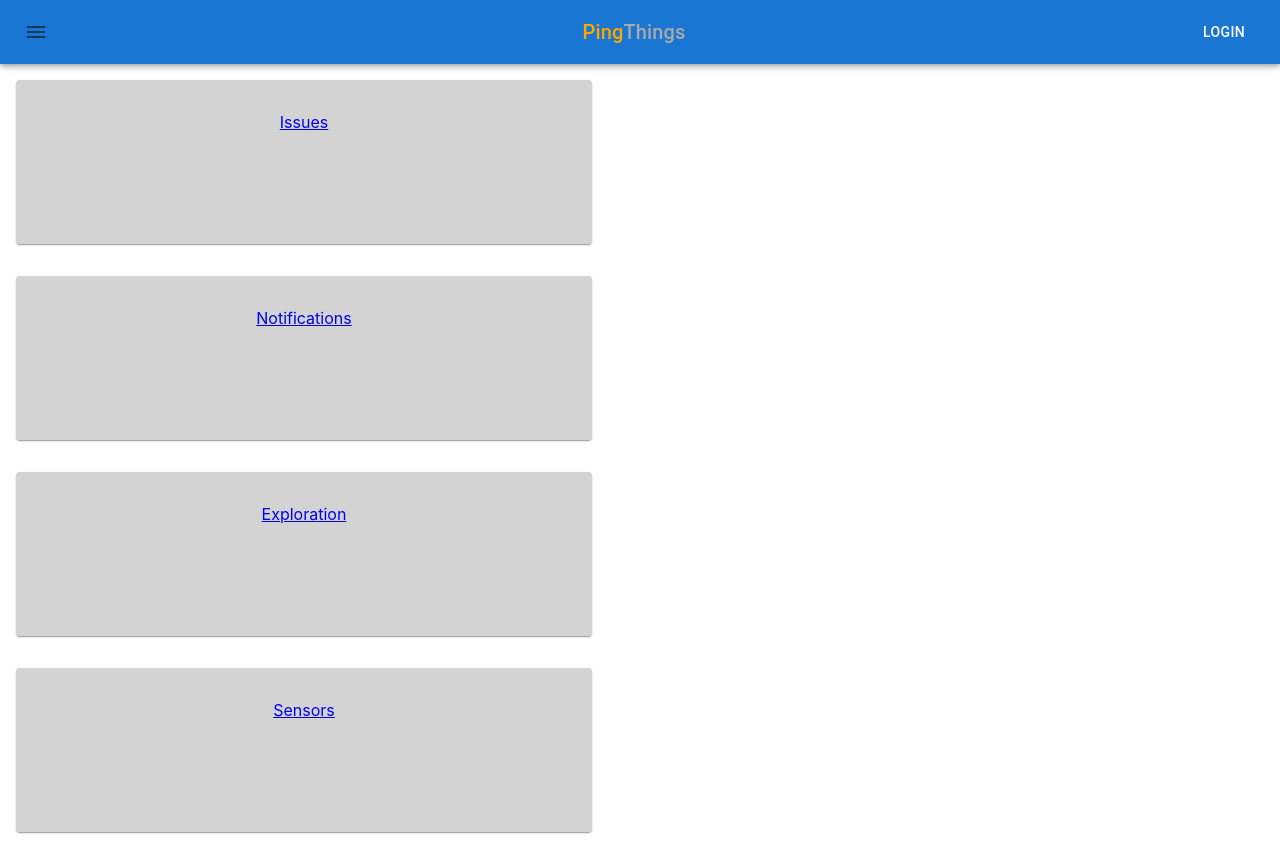
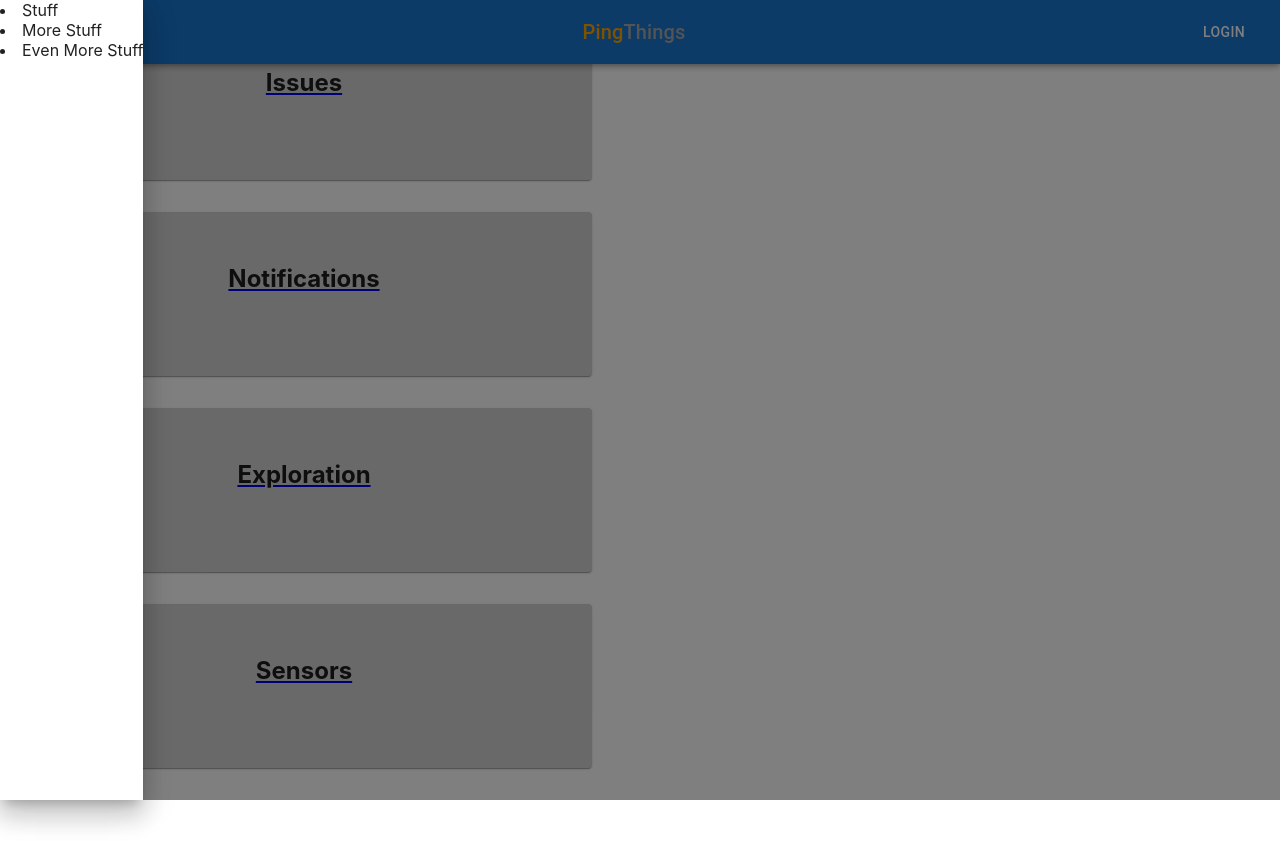
Before and after one commit to colin-eberhardt/ping-things-sensors, a React (Create React App) app in the folder sensor-app/: page / in a window 1280 px wide. Both pictures are taken after a click on the button "menu". After the commit the page ends 800 px from the top, so only its background shows below. Built offline with nearby package versions, Linux system fonts and the light colour scheme.

Commit message:
Clean up header

```diff
--- a/sensor-app/src/components/PageCard.tsx
+++ b/sensor-app/src/components/PageCard.tsx
@@ -8,6 +8,7 @@
 
 const PageCard = ({title}: ICard) => {
   return (
+    <Link to={title.toLowerCase()}>
       <Card
         style={{
           height:"100px",
@@ -17,8 +18,9 @@
           backgroundColor:"lightgray"
         }}
       >
-      <Link to={title.toLowerCase()}>{title}</Link>
+        <h2>{title}</h2>
       </Card>
+    </Link>
   )
 }
 
--- a/sensor-app/src/components/PageHeader.tsx
+++ b/sensor-app/src/components/PageHeader.tsx
@@ -1,24 +1,52 @@
-import React from 'react'
-import { Box, AppBar, IconButton, Toolbar, Typography, Button } from '@mui/material';
+import React, { useState } from 'react'
+import { Box, AppBar, IconButton, Toolbar, Typography, Button, Drawer, Popover } from '@mui/material';
 import MenuIcon from '@mui/icons-material/Menu';
 
 const PageHeader = () => {
+    const [isDrawerVisible, setIsDrawerVisible] = useState(false);
+    const [isModalVisible, setIsModalVisible] = useState(false);
+    const toggleDrawer = (prev:Boolean) => {setIsDrawerVisible(!prev)};
+    const toggleModal = (prev:Boolean) => {setIsModalVisible(!prev)};
+
+
     return (
         <Box sx={{ flexGrow: 1 }}>
-        <AppBar position="static">
+            <AppBar position="fixed">
             <Toolbar>
                 <IconButton
                 size="large"
                 edge="start"
                 aria-label="menu"
                 sx={{ mr: 2 }}
+                onClick={() => toggleDrawer(isDrawerVisible)}
                 >
                     <MenuIcon />
+                    <Drawer
+                        variant='temporary'
+                        open={isDrawerVisible}
+                        onClose={() => toggleDrawer(isDrawerVisible)}
+                        >
+                        {["Stuff", "More Stuff", "Even More Stuff"].map((item:string) => <li>{item}</li>)}
+                    </Drawer>
                 </IconButton>
                 <Typography variant="h6" component="div" sx={{ flexGrow: 1 }}>
                 <span style={{color:"orange"}}>Ping</span><span style={{color:"darkgrey"}}>Things</span>
                 </Typography>
-            <Button color="inherit">Login</Button>
+                <Button color="inherit" onClick={() => toggleModal(isModalVisible)}>Login</Button>
+                <Popover
+                    open={isModalVisible}
+                    onClose={() => toggleModal(isModalVisible)}
+                    // anchorEl={anchorEl}
+                    // onClose={handleClose}
+                    anchorOrigin={{
+                        vertical: 'top',
+                        horizontal: 'right',
+                    }}
+                >
+                    <li>Account</li>
+                    <li>Seettings</li>
+                    <li>Logout</li>
+                </Popover>
             </Toolbar>
             </AppBar>
         </Box>
```
Lines whose indentation alone changed are shown as unchanged.
